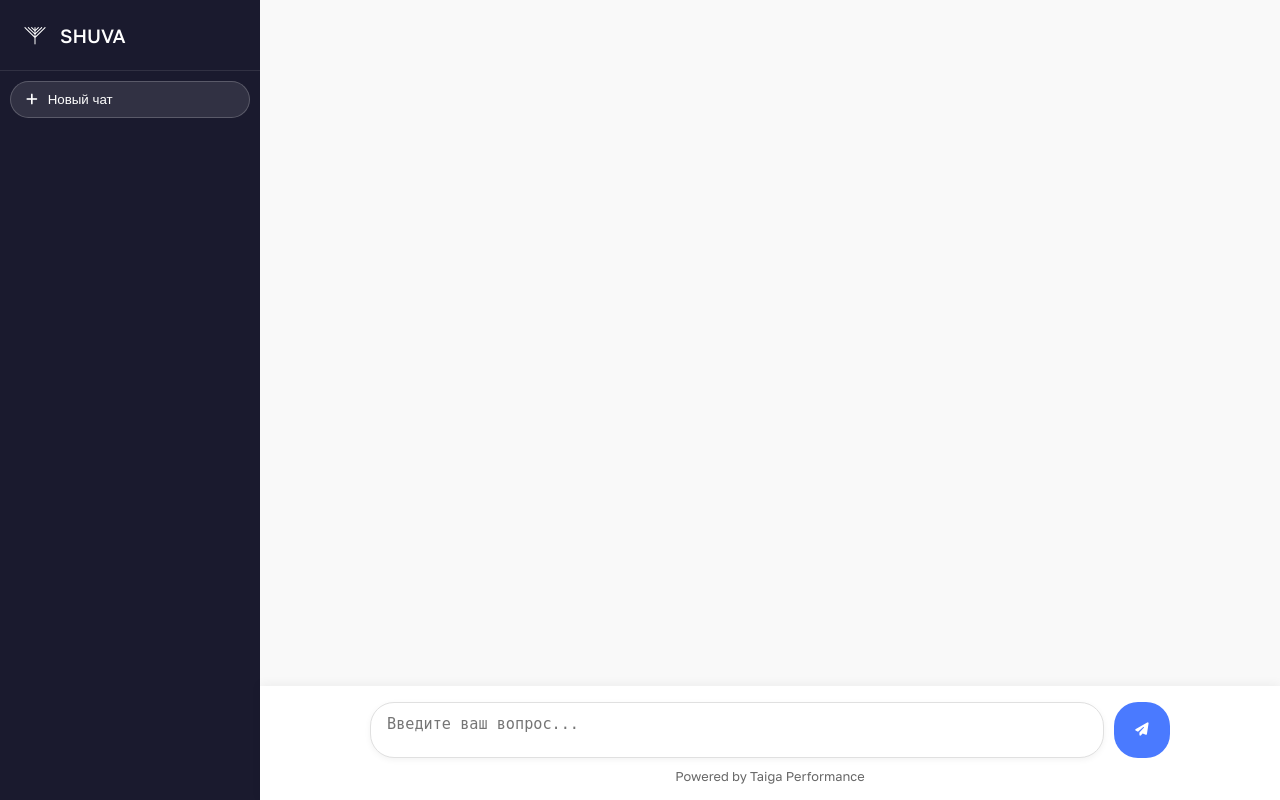
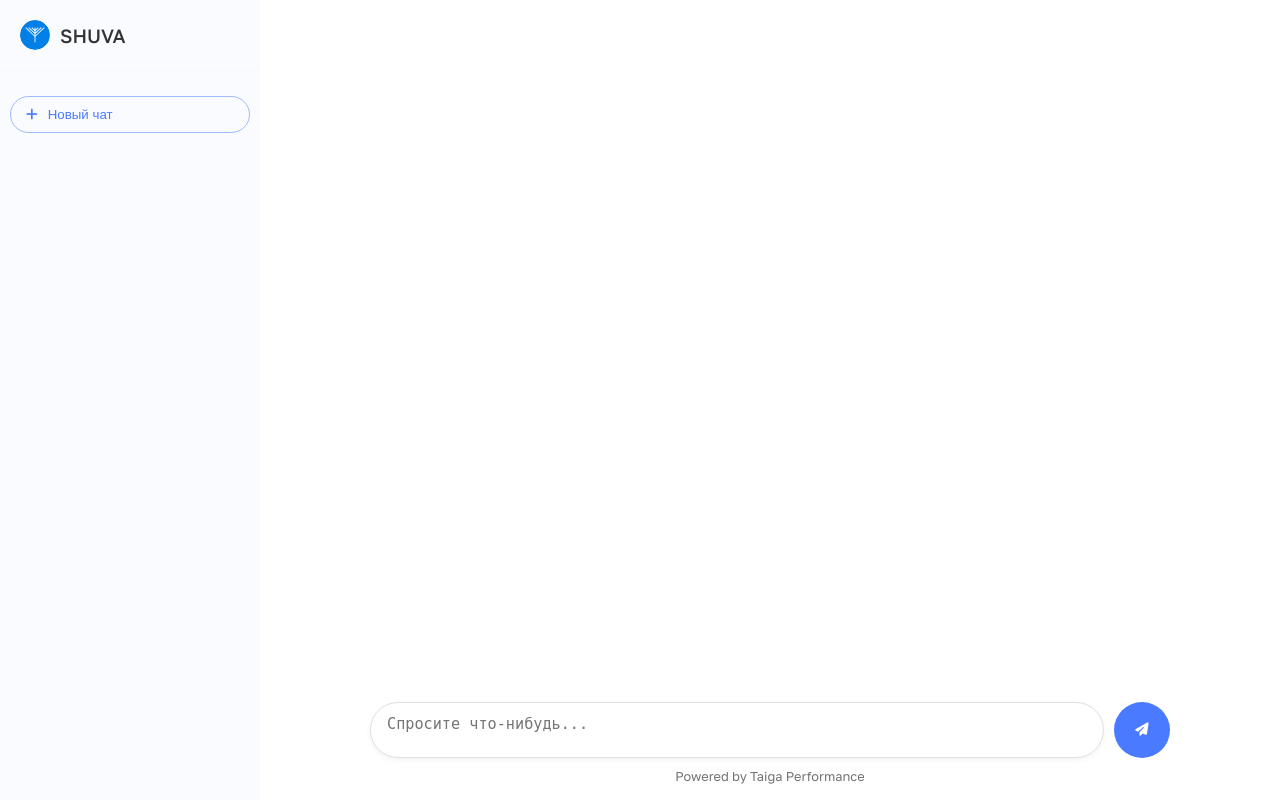
Before and after one commit to MityaRimsky/shuva_tgbot, a Flask app: page / in a window 1280 px wide. Run offline with Flask 3, Linux system fonts and the light colour scheme.

Commit message:
Updated logo and modified index.html layout

```diff
--- a/templates/index.html
+++ b/templates/index.html
@@ -9,15 +9,15 @@
     <style>
         :root {
             --primary-color: #4a7aff;
-            --sidebar-bg: #1a1a2e;
-            --sidebar-hover: #2a2a3e;
+            --sidebar-bg: #fafbff;
+            --sidebar-hover: #f3f6ff;
             --text-color: #333;
-            --text-light: #666;
+            --text-light: #727272;
             --bg-color: #fff;
             --message-user-bg: #f0faff;
             --message-bot-bg: #f5f5f5;
             --border-color: #e0e0e0;
-            --border-radius: 24px;
+            --border-radius: 32px;
         }
 
         * {
@@ -41,7 +41,7 @@
         .sidebar {
             width: 260px;
             background-color: var(--sidebar-bg);
-            color: white;
+            color: var(--text-color);
             display: flex;
             flex-direction: column;
             height: 100vh;
@@ -49,7 +49,7 @@
 
         .sidebar-header {
             padding: 20px;
-            border-bottom: 1px solid rgba(255, 255, 255, 0.1);
+            border-bottom: 1px solid rgba(0, 0, 0, 0.01);
             display: flex;
             align-items: center;
         }
@@ -83,19 +83,20 @@
             display: flex;
             align-items: center;
             gap: 10px;
-            background-color: rgba(255, 255, 255, 0.1);
-            border: 1px solid rgba(255, 255, 255, 0.2);
-            color: white;
+            background-color: rgba(74, 122, 255, 0);
+            border: 1px solid rgba(74, 122, 255, 0.5);
+            color: var(--primary-color);
             padding: 10px 15px;
             border-radius: var(--border-radius);
             cursor: pointer;
             width: 100%;
+            margin-top: 15px;
             margin-bottom: 15px;
             transition: background-color 0.2s;
         }
 
         .new-chat-btn:hover {
-            background-color: rgba(255, 255, 255, 0.15);
+            background-color: rgba(74, 122, 255, 0.1);
         }
 
         .chat-history {
@@ -221,17 +222,21 @@
             flex-direction: column;
             height: 100vh;
             position: relative;
-            background-color: #f9f9f9;
+            background-color: #fff;
+            overflow-y: auto;
+            z-index: 1;
         }
 
         /* Область сообщений */
         .chat-container {
             flex: 1;
-            overflow-y: auto;
-            padding: 20px;
+            padding-top: 24px;
             scroll-behavior: smooth;
             display: flex;
             flex-direction: column;
+            max-width: 800px;
+            margin: 0 auto;
+            width: 100%;
         }
 
         /* Стили для сообщений в виде пузырей */
@@ -364,7 +372,9 @@
             flex-direction: column;
             align-items: center;
             background-color: var(--bg-color);
-            box-shadow: 0 -2px 10px rgba(0, 0, 0, 0.05);
+            position: sticky;
+            bottom: 0;
+            z-index: 10;
         }
 
         .input-wrapper {
@@ -553,13 +563,13 @@
                         <div class="typing-dot"></div>
                         <div class="typing-dot"></div>
                     </div>
-                </div>
+            </div>
             </div>
         </div>
 
         <div class="input-container">
             <div class="input-wrapper">
-                <textarea id="message-input" placeholder="Введите ваш вопрос..." rows="1"></textarea>
+                <textarea id="message-input" placeholder="Спросите что-нибудь..." rows="1"></textarea>
                 <button id="send-button">
                     <i class="fas fa-paper-plane" id="send-icon"></i>
                     <i class="fas fa-stop" id="stop-icon" style="display: none;"></i>
@@ -764,7 +774,10 @@
                     stopIcon.style.display = 'inline-block';
                     sendButton.style.backgroundColor = '#e53935'; // Красный цвет для кнопки стоп
                     typingIndicator.style.display = 'block';
-                    chatContainer.scrollTop = chatContainer.scrollHeight;
+
+                    // Прокручиваем к индикатору загрузки
+                    const mainContent = document.querySelector('.main-content');
+                    mainContent.scrollTop = mainContent.scrollHeight;
                 } else {
                     sendIcon.style.display = 'inline-block';
                     stopIcon.style.display = 'none';
```
Also changed, not shown: other parts of templates/index.html (+19 -14 lines), static/images/logo.svg.
